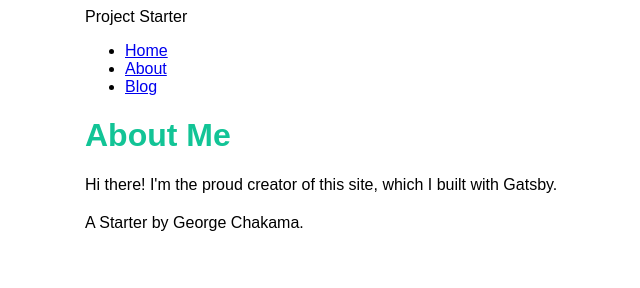
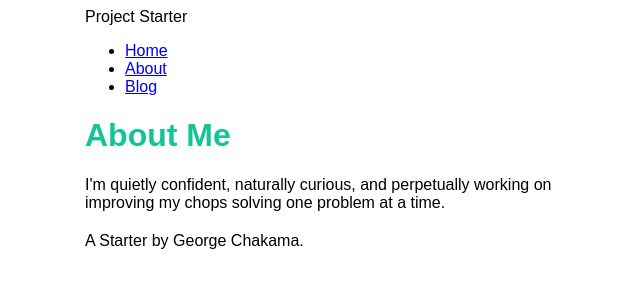
Before and after one commit to gtchakama/blog-starter, a Gatsby site: page /about in a window 1280 px wide. Shown: the whole page, without its empty margins (305-945 px from the left). Built offline with nearby package versions, Linux system fonts and the light colour scheme; Gatsby itself is replaced by a stand-in of ours.

Commit message:
Update about.js

```diff
--- a/src/pages/about.js
+++ b/src/pages/about.js
@@ -5,7 +5,7 @@ const AboutPage = () => {
   return (
     <Layout pageTitle="About Me">
       <p>
-        Hi there! I'm the proud creator of this site, which I built with Gatsby.
+      I'm quietly confident, naturally curious, and perpetually working on improving my chops solving one problem at a time.
       </p>
     </Layout>
   );
```
